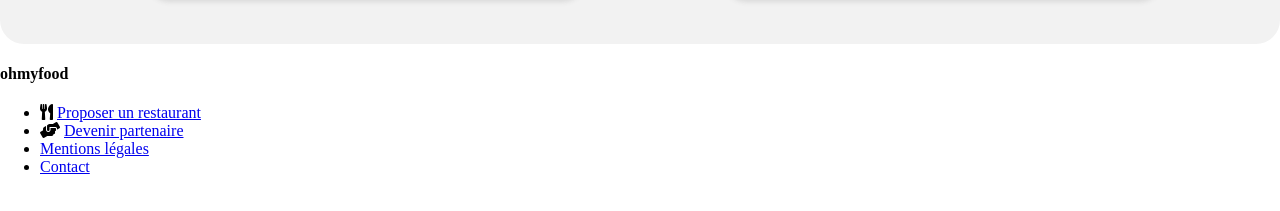
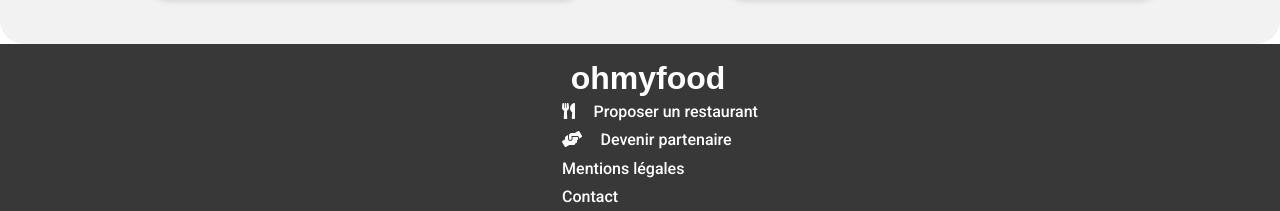
Before and after one commit to Chaambane/FaidineMohamed_3_25112020, a website: page index.html in a window 1280 px wide. Shown: the part 1357-1568 px from the top of the page. Drawn offline with Linux system fonts and the light colour scheme; a web font is replaced by a local one.

Commit message:
feat(sass): add footer code

```diff
--- a/sass/layout/_footer.scss
+++ b/sass/layout/_footer.scss
@@ -0,0 +1,32 @@
+
+/*FOOTER*/
+.footer{
+    display: flex;
+    flex-direction: column;
+    align-items: center;
+    background-color: hsl(0°, 0%, 22%);
+    h4{
+        font-family: $title-font-family;
+        color: #fff;
+        margin: 1rem 0 0 1rem;
+        font-size: 2rem;
+    }
+    &__ul{
+        list-style-type: none;
+        color: #fff;
+        margin: 0;
+        &__li {
+            i{
+                margin: 0;
+                padding-right: 0.9rem;
+            }
+            padding: 0.3rem;
+            font-family: $text-font-family;
+            a {
+                text-decoration: none;
+                color: #fff;
+                margin-left: 0;
+            }
+        }
+    }
+}
```
Also changed, not shown: css/style.css, 1 other file.
